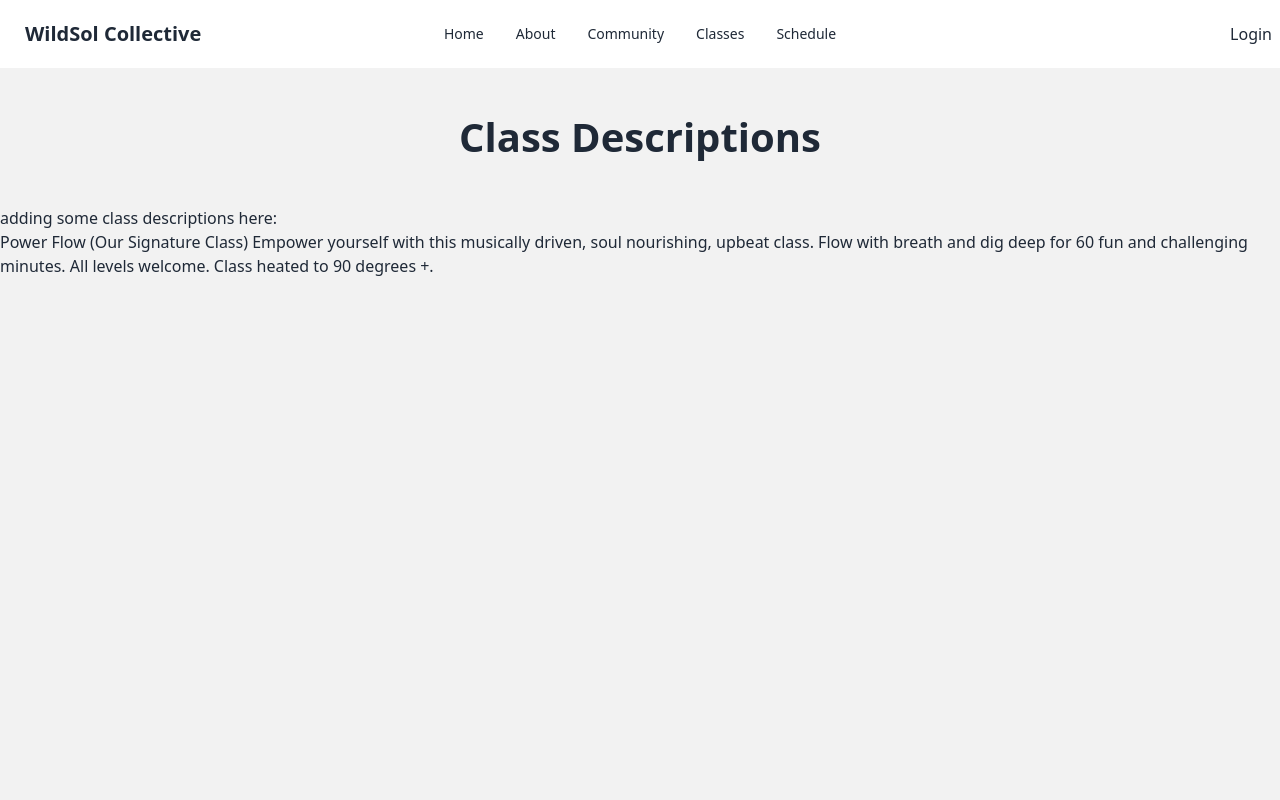
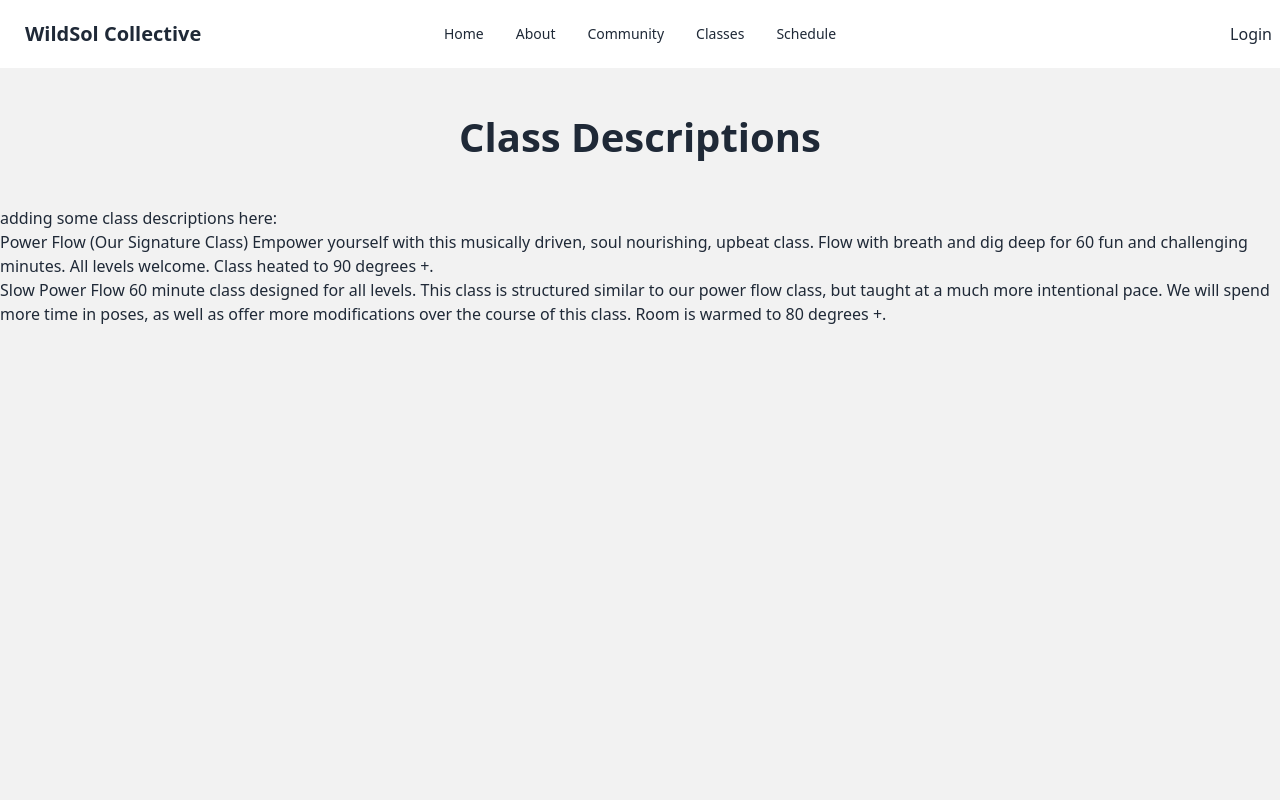
Before and after one commit to brandimason/Phase5_WildSol, a React (Vite) app in the folder client/: page /classes in a window 1280 px wide. Shown: the top 800 px of the page. Built offline with nearby package versions, Linux system fonts and the light colour scheme; no server answers; a web font is replaced by a local one.

Commit message:
added new class description

```diff
--- a/client/src/components/pages/Classes.jsx
+++ b/client/src/components/pages/Classes.jsx
@@ -16,6 +16,9 @@ function Classes() {
             Empower yourself with this musically driven, soul nourishing, upbeat class. Flow with breath and dig deep for 60 fun and challenging minutes.
 
             All levels welcome. Class heated to 90 degrees +.
+            <br></br>
+            Slow Power Flow
+            60 minute class designed for all levels. This class is structured similar to our power flow class, but taught at a much more intentional pace. We will spend more time in poses, as well as offer more modifications over the course of this class. Room is warmed to 80 degrees +.
 
 
 
```
